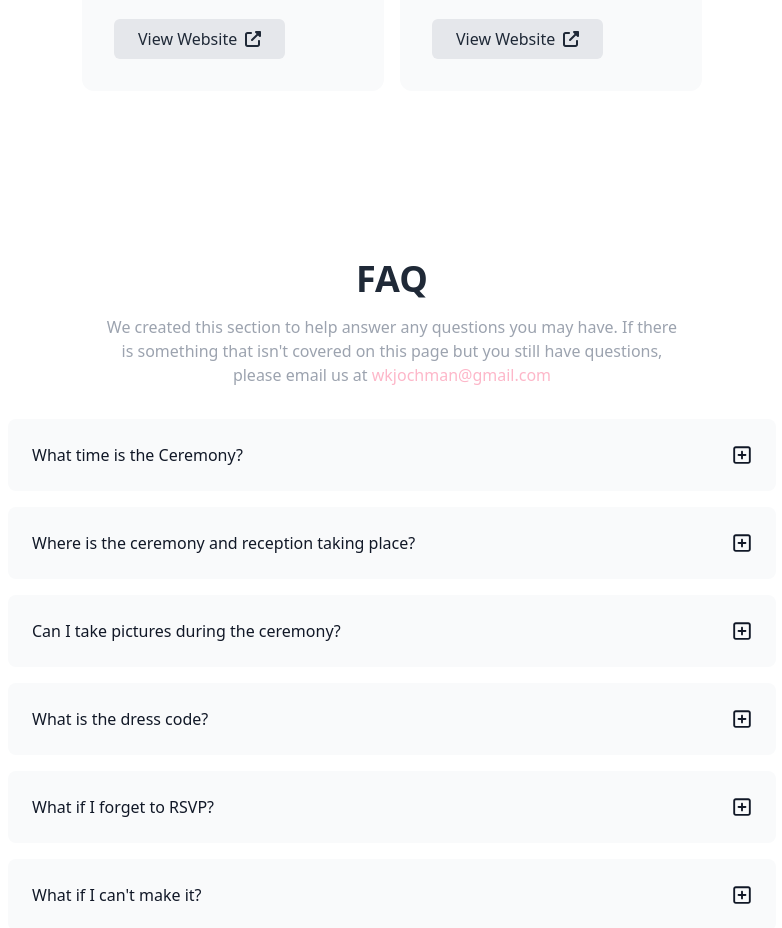
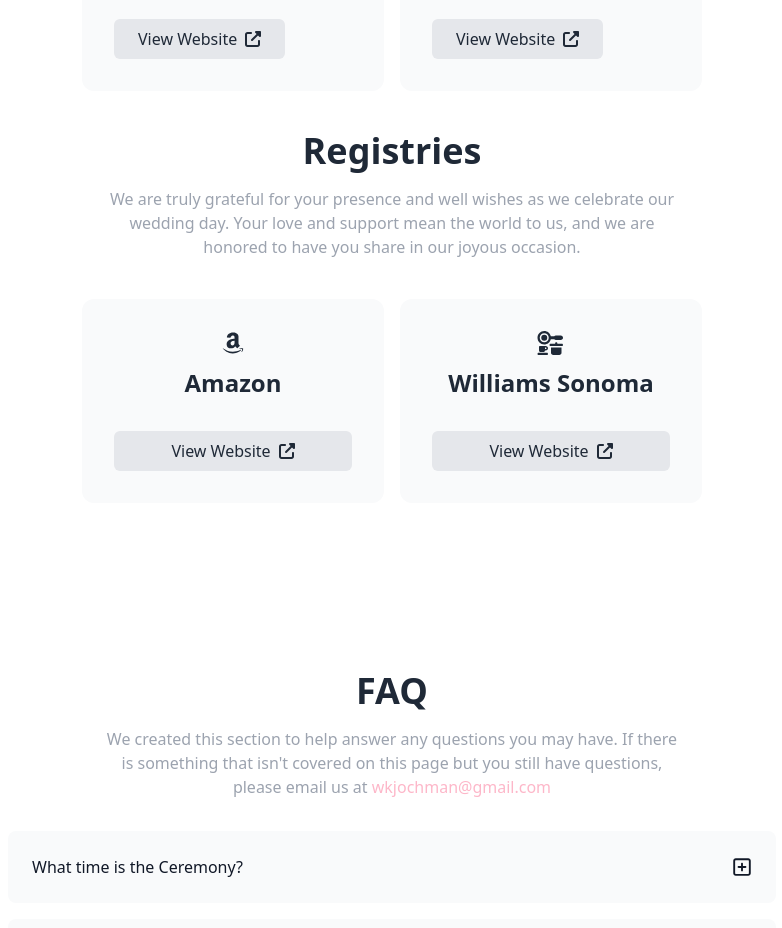
Before and after one commit to dolimight/wkjochman-rewrite, a React (Vite) app: page / in a window 1280 px wide. Shown: the part 4801-5729 px from the top of the page, without its empty margins (252-1034 px from the left). Built offline with nearby package versions, Linux system fonts and the light colour scheme.

Commit message:
Edit details

```diff
--- a/package.json
+++ b/package.json
@@ -12,6 +12,7 @@
   },
   "dependencies": {
     "@fortawesome/fontawesome-svg-core": "^6.4.0",
+    "@fortawesome/free-brands-svg-icons": "^6.4.0",
     "@fortawesome/free-regular-svg-icons": "^6.4.0",
     "@fortawesome/free-solid-svg-icons": "^6.4.0",
     "@fortawesome/react-fontawesome": "^0.2.0",
--- a/src/components/Details.tsx
+++ b/src/components/Details.tsx
@@ -1,16 +1,32 @@
 import { IconProp } from "@fortawesome/fontawesome-svg-core";
+import { faAmazon } from "@fortawesome/free-brands-svg-icons";
 import {
   faChampagneGlasses,
   faChurch,
   faExternalLinkAlt,
   faHatCowboy,
   faHotel,
+  faKitchenSet,
   faPlaneArrival,
   faUtensils,
 } from "@fortawesome/free-solid-svg-icons";
 import { FontAwesomeIcon } from "@fortawesome/react-fontawesome";
+import classNames from "classnames";
 import { motion } from "framer-motion";
 import { FC } from "react";
+
+const registries: CardProps[] = [
+  {
+    title: "Amazon",
+    link: "https://www.amazon.com/wedding/share/wkjochman",
+    icon: faAmazon,
+  },
+  {
+    title: "Williams Sonoma",
+    link: "https://www.williams-sonoma.com/registry/ff28qw9gnj/registry-list.html",
+    icon: faKitchenSet,
+  },
+];
 
 const details: CardProps[] = [
   {
@@ -80,12 +96,13 @@ const airports: CardProps[] = [
 type CardProps = {
   title: string;
   time?: string;
-  location: string;
+  location?: string;
   address?: string;
   icon?: IconProp;
   index?: number;
   link?: string;
   duration?: string;
+  center?: boolean;
 };
 
 const Card: FC<CardProps> = ({
@@ -97,10 +114,14 @@ const Card: FC<CardProps> = ({
   index,
   link,
   duration,
+  center,
 }) => {
   return (
     <motion.div
-      className="m-2 flex flex-col justify-between rounded-xl bg-gray-50 p-4 text-center sm:p-6 lg:w-1/4 lg:items-start lg:p-8 lg:text-left"
+      className={classNames(
+        "m-2 flex flex-col justify-between rounded-xl bg-gray-50 p-4 text-center sm:p-6 lg:w-1/4 lg:p-8 ",
+        !center && "lg:items-start lg:text-left"
+      )}
       initial={{ y: 100, opacity: 0 }}
       whileInView={{ y: 0, opacity: 1 }}
       transition={{ duration: 0.5, delay: (index ?? 0) * 0.25 }}
@@ -212,6 +233,27 @@ const Details: FC<DetailsProps> = ({}) => {
           <Card key={airport.title} {...airport} index={i} />
         ))}
       </div>
+      <div className="flex flex-col items-center px-4 sm:px-6 lg:px-8">
+        <motion.div
+          className="max-w-xl text-center"
+          initial={{ opacity: 0, y: 20 }}
+          whileInView={{ opacity: 1, y: 0 }}
+          transition={{ delay: 0.2 }}
+          viewport={{ once: true }}
+        >
+          <h2 className=" text-3xl font-bold sm:text-4xl">Registries</h2>
+          <p className="mt-4 text-gray-400">
+            We are truly grateful for your presence and well wishes as we
+            celebrate our wedding day. Your love and support mean the world to
+            us, and we are honored to have you share in our joyous occasion.
+          </p>
+        </motion.div>
+      </div>
+      <div className="flex flex-col justify-center px-4 py-8 sm:px-6 md:flex-row lg:px-8">
+        {registries.map((registry, i) => (
+          <Card key={registry.title} {...registry} index={i} center />
+        ))}
+      </div>
     </section>
   );
 };
```
Also changed, not shown: 1 other file (tests, documents, lock files or other folders).
